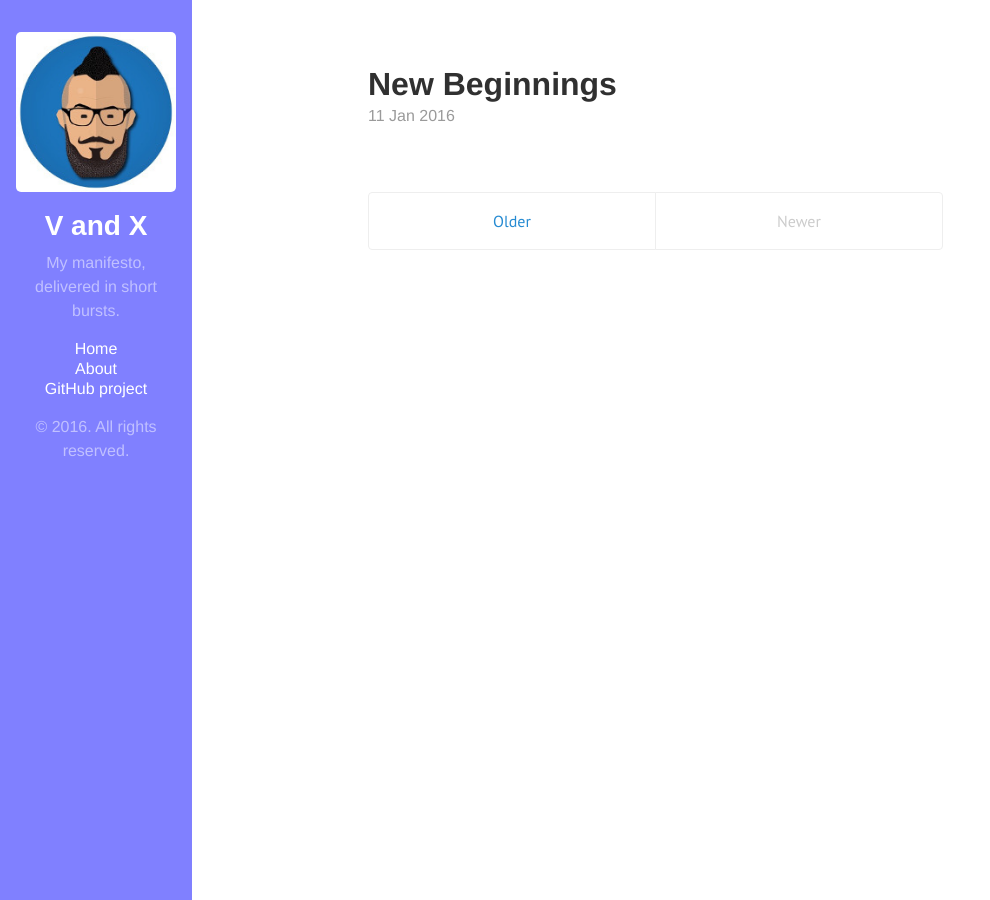
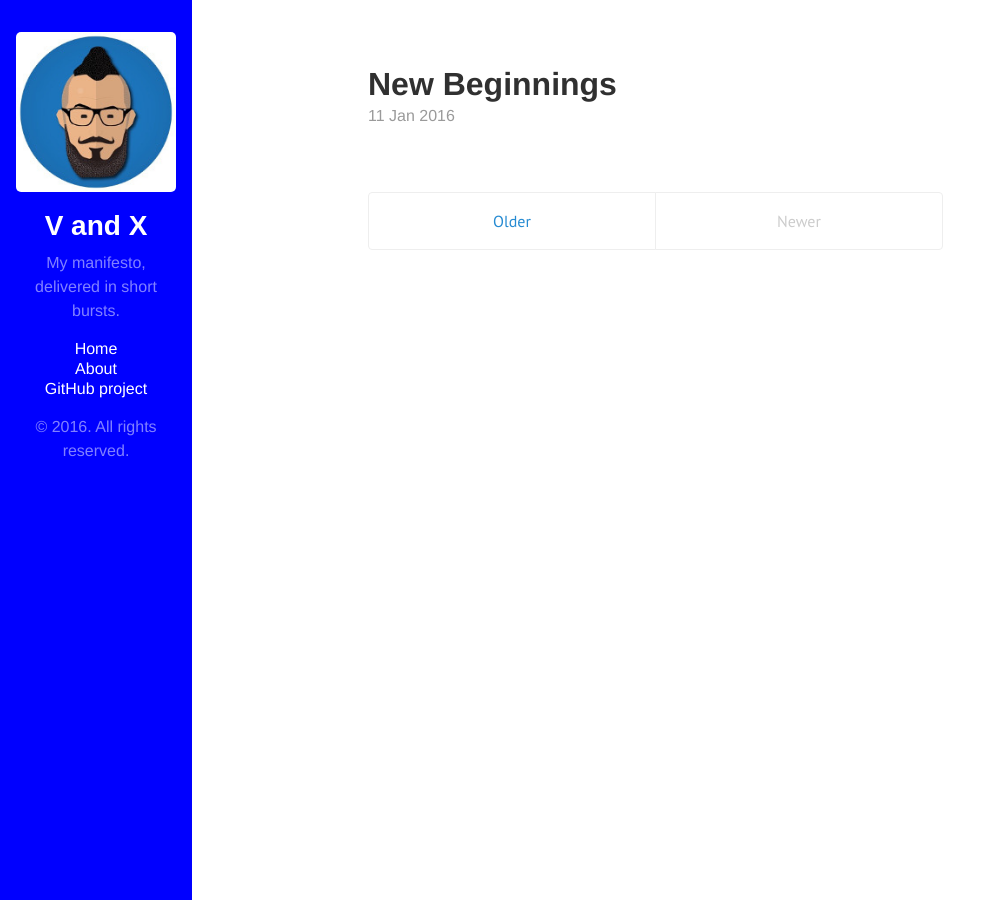
Before and after one commit to TimBanks/timbanks.github.io, a Jekyll site: the page built from index.html, in a window 1280 px wide. Shown: the whole page, without its empty margins (0-990 px from the left). Built offline with Jekyll 4.4.1, drawn with Linux system fonts in a browser that asks for light colours; the list of posts is cut into pages by our own code.

Commit message:
sidebar work

```diff
--- a/public/css/hyde.css
+++ b/public/css/hyde.css
@@ -60,7 +60,7 @@ html {
   text-align: center;
   padding: 2rem 1rem;
   color: rgba(255,255,255,.5);
-  background-color: #8080ff;
+  background-color: #0000ff;
 }
 @media (min-width: 48em) {
   .sidebar {
```
